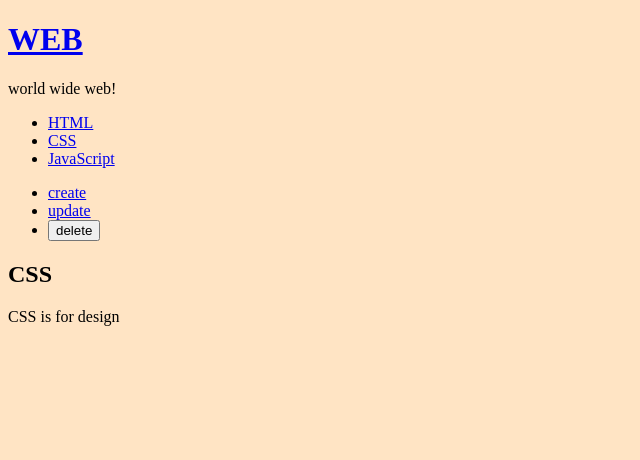
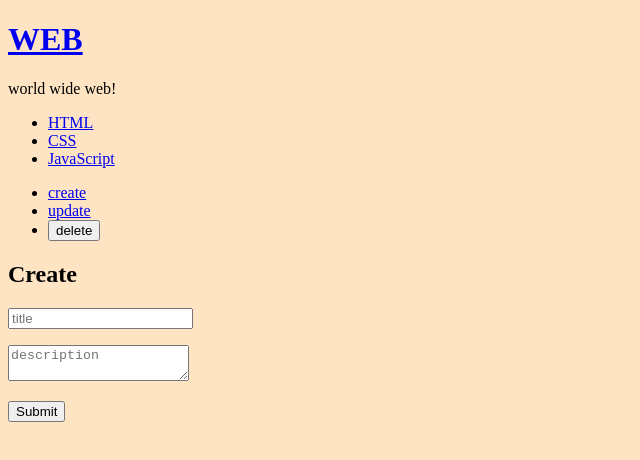
Before and after one commit to KH2Wone/opentutorials_React, a React (Create React App) app: page / in a window 1280 px wide. Shown: the top 460 px of the page, without its empty margins (0-640 px from the left). Built offline with nearby package versions, Linux system fonts and the light colour scheme.

Commit message:
Add form in CreateContent

```diff
--- a/src/App.js
+++ b/src/App.js
@@ -10,7 +10,7 @@
   constructor(props) {
     super(props);
     this.state = {
-      mode: 'read',
+      mode: 'create',
       selected_content_id: 2,
       subject: {title: 'WEB', sub: 'world wide web!'},
       welcome:{title:'welcome', desc: 'hello, React!'},
--- a/src/components/CreateContent.js
+++ b/src/components/CreateContent.js
@@ -5,7 +5,18 @@
         return (
             <article>
                 <h2>Create</h2>
-                <form action=""></form>
+                <form action="/create_process" method="post" onSubmit={
+                    function(e) {
+                        e.preventDefault();
+                        alert('submit');
+                    }
+                }>
+                    <p><input type="text" name="title" placeholder="title" /></p>
+                    <p>
+                        <textarea name="desc" placeholder="description"></textarea>
+                    </p>
+                    <p><input type="submit" /></p>
+                </form>
             </article>
         );
     }
```
